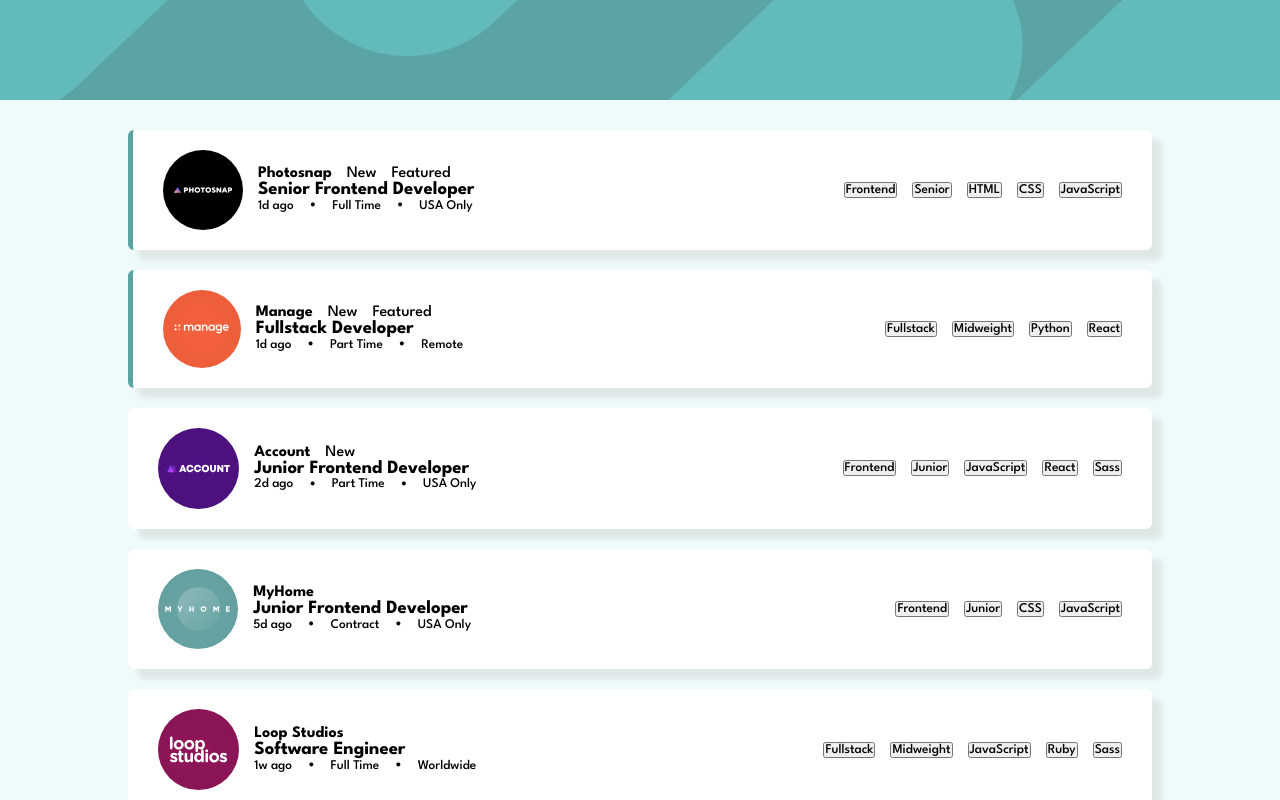
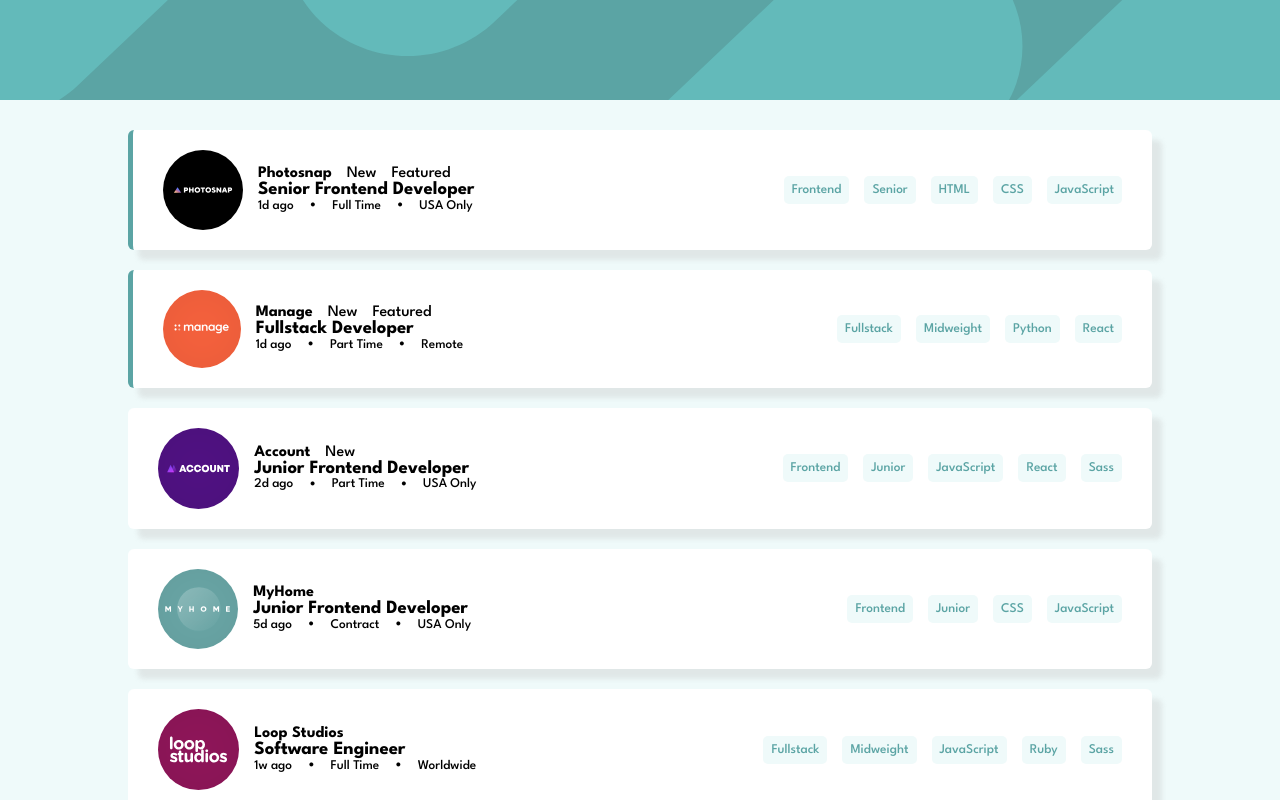
Before and after one commit to Sheriff-Oladimeji/job-listings, a React (Vite) app: page / in a window 1280 px wide. Shown: the top 800 px of the page. Built offline with nearby package versions, Linux system fonts and the light colour scheme.

Commit message:
feat: add styles to button components

```diff
--- /dev/null
+++ b/src/components/button/Button.css
@@ -0,0 +1,8 @@
+button {
+  border: none;
+  outline: none;
+  color: hsl(180, 29%, 50%);
+  padding: 8px;
+  border-radius: 5px;
+  background-color: hsl(180, 52%, 96%);
+}/*# sourceMappingURL=Button.css.map */
--- a/src/components/button/Button.jsx
+++ b/src/components/button/Button.jsx
@@ -1,5 +1,5 @@
 /* eslint-disable react/prop-types */
-
+import "./Button.css"
 
 const Button = ({value}) => {
   return (
--- /dev/null
+++ b/src/components/button/Button.scss
@@ -0,0 +1,9 @@
+@import "../variables/Variables.scss";
+button{
+    border: none;
+    outline: none;
+    color: $DesaturatedDarkCyan;
+    padding: 8px;
+    border-radius: 5px;
+    background-color:  $LightGrayishCyanBg;
+}
```
Also changed, not shown: 1 other file (tests, documents, lock files or other folders).
